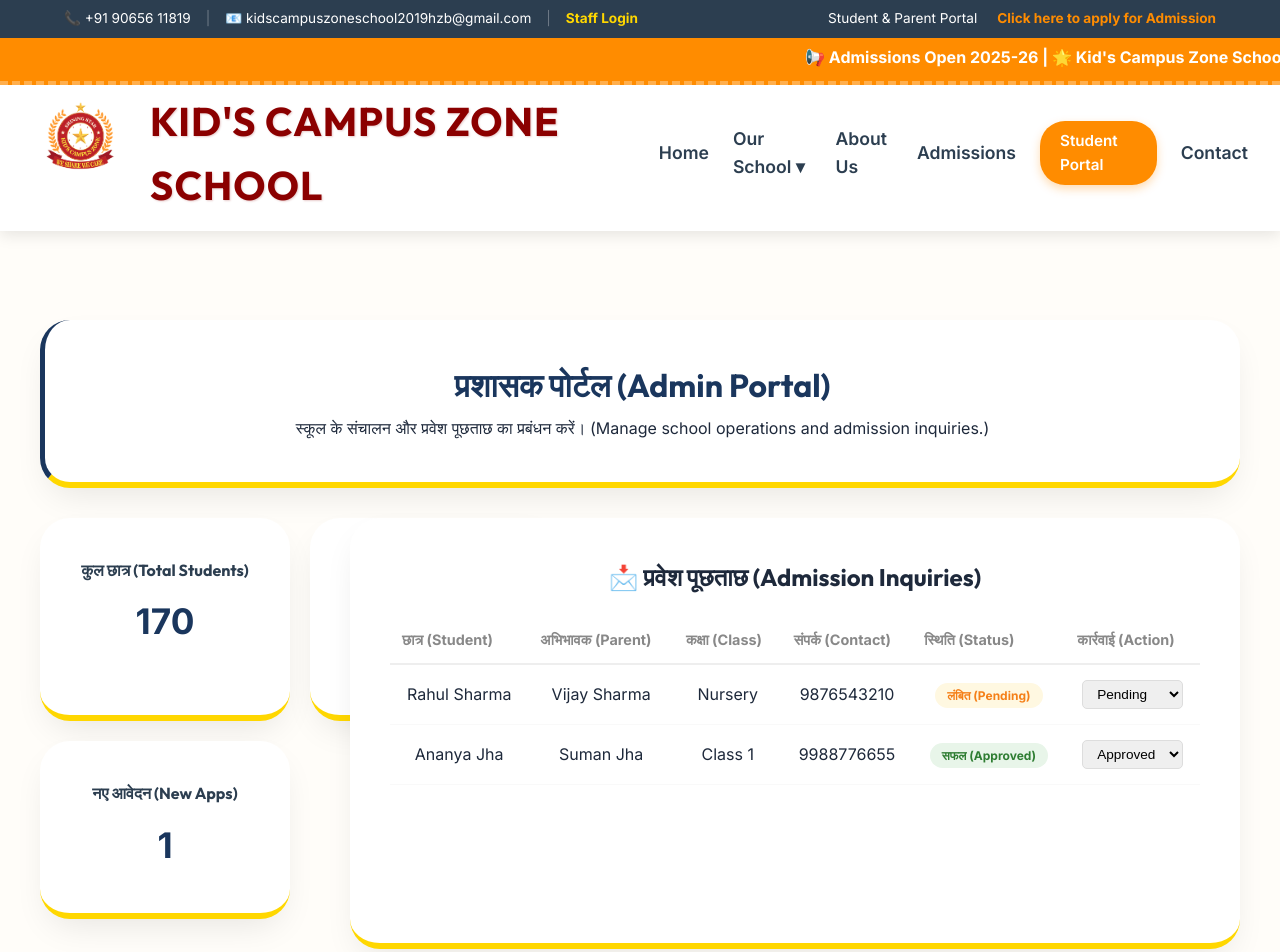
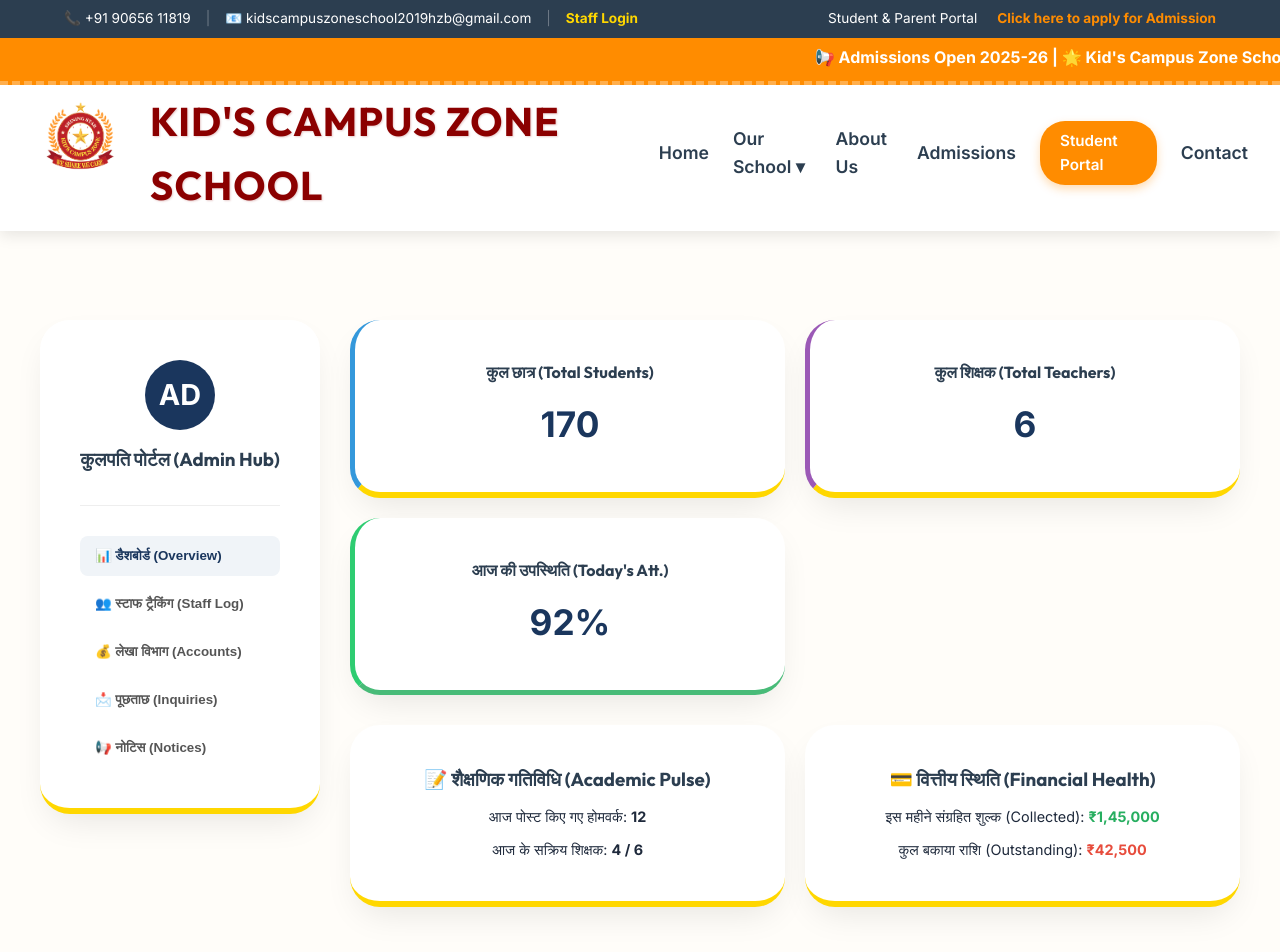
Before and after one commit to RubyGupta-tech/school-website, a React (Vite) app in the folder school-website/: page /admin-dashboard in a window 1280 px wide. Shown: the top 952 px of the page. Built offline with nearby package versions, Linux system fonts and the light colour scheme.

Commit message:
Complete Admin Oversight expansion with Staff Tracking and Financial monitoring

```diff
--- a/school-website/src/pages/AdminDashboard.css
+++ b/school-website/src/pages/AdminDashboard.css
@@ -1,7 +1,95 @@
-.admin-dashboard h1 {
+.dashboard-grid {
+  display: grid;
+  grid-template-columns: 280px 1fr;
+  gap: 30px;
+}
+
+.admin-sidebar {
+  padding: 30px 15px;
+  height: fit-content;
+  position: sticky;
+  top: 130px;
+}
+
+.admin-profile {
+  text-align: center;
+  margin-bottom: 30px;
+  border-bottom: 1px solid #eee;
+  padding-bottom: 20px;
+}
+
+.admin-avatar {
+  width: 70px;
+  height: 70px;
+  background: var(--primary-color);
+  color: white;
+  border-radius: 50%;
+  display: flex;
+  align-items: center;
+  justify-content: center;
+  font-size: 1.8rem;
+  font-weight: 800;
+  margin: 0 auto 15px;
+}
+
+.admin-nav {
+  display: flex;
+  flex-direction: column;
+  gap: 8px;
+}
+
+.admin-nav button {
+  background: none;
+  border: none;
+  padding: 12px 15px;
+  text-align: left;
+  border-radius: 8px;
+  cursor: pointer;
+  font-weight: 600;
+  color: #555;
+  transition: all 0.2s;
+}
+
+.admin-nav button.active {
+  background: #f0f4f8;
   color: var(--primary-color);
-  margin-bottom: 5px;
 }
+
+.admin-nav button:hover:not(.active) {
+  background: #f8f9fa;
+}
+
+.activity-grid {
+  display: grid;
+  grid-template-columns: 1fr 1fr;
+  gap: 20px;
+  margin-top: 20px;
+}
+
+.status-badge {
+  padding: 4px 12px;
+  border-radius: 50px;
+  font-size: 0.75rem;
+  font-weight: 700;
+}
+
+.status-badge.online { background: #e6fffa; color: #319795; border: 1px solid #b2f5ea; }
+.status-badge.offline { background: #f7fafc; color: #718096; border: 1px solid #e2e8f0; }
+
+.checkbox-container {
+  display: flex;
+  align-items: center;
+  gap: 10px;
+  font-size: 0.9rem;
+  color: #555;
+}
+
+@media (max-width: 992px) {
+  .dashboard-grid { grid-template-columns: 1fr; }
+  .admin-sidebar { position: static; }
+  .activity-grid { grid-template-columns: 1fr; }
+}
+
 
 .admin-table {
   width: 100%;
@@ -33,26 +121,20 @@
 .badge.approved { background: #e8f5e9; color: #2e7d32; }
 .badge.rejected { background: #ffebee; color: #c62828; }
 
-.status-select {
-  padding: 5px 10px;
-  border-radius: 5px;
-  border: 1px solid #ddd;
-  font-size: 0.85rem;
-}
-
-.notice-form {
-  display: flex;
-  flex-direction: column;
-  gap: 15px;
-  margin-top: 20px;
-}
-
 .form-input {
+  width: 100%;
   padding: 12px;
   border: 1px solid #ddd;
   border-radius: 8px;
+  margin-bottom: 15px;
 }
 
-@media (max-width: 992px) {
-  .stats-row { grid-template-columns: 1fr !important; }
+.stat-card.primary { border-left: 5px solid #3498db; }
+.stat-card.secondary { border-left: 5px solid #9b59b6; }
+.stat-card.success { border-left: 5px solid #2ecc71; }
+
+.amount {
+  font-size: 2rem;
+  font-weight: 800;
+  color: #2c3e50;
 }
--- a/school-website/src/pages/AdminDashboard.jsx
+++ b/school-website/src/pages/AdminDashboard.jsx
@@ -2,105 +2,173 @@ import { useState, useEffect } from "react";
 import "./AdminDashboard.css";
 
 function AdminDashboard() {
+  const [activeTab, setActiveTab] = useState("overview");
   const [inquiries, setInquiries] = useState([]);
   const [loading, setLoading] = useState(true);
 
   useEffect(() => {
-    // Mock data for inquiries
+    // Mock data for inquiries & school activity
     setInquiries([
-      { id: 1, student_name: "Rahul Sharma", parent_name: "Vijay Sharma", class_applied: "Nursery", contact: "9876543210", status: "Pending" },
-      { id: 2, student_name: "Ananya Jha", parent_name: "Suman Jha", class_applied: "Class 1", contact: "9988776655", status: "Approved" }
+      { id: 1, student_name: "Rahul Sharma", parent_name: "Vijay Sharma", class_applied: "Nursery", contact: "9876543210", status: "Pending", date: "02 April" },
+      { id: 2, student_name: "Ananya Jha", parent_name: "Suman Jha", class_applied: "Class 1", contact: "9988776655", status: "Approved", date: "01 April" }
     ]);
     setLoading(false);
   }, []);
 
-  const handleStatusChange = (id, newStatus) => {
-    setInquiries(prev => prev.map(inq => inq.id === id ? { ...inq, status: newStatus } : inq));
-  };
+  const staffLogs = [
+    { name: "Sanjay Kumar", login: "08:45 AM", logout: "02:30 PM", status: "Offline" },
+    { name: "Priya Singh", login: "08:50 AM", logout: "---", status: "Online" },
+    { name: "Mohit Verma", login: "09:00 AM", logout: "02:45 PM", status: "Offline" },
+    { name: "Anjali Dubey", login: "08:30 AM", logout: "---", status: "Online" }
+  ];
 
   if (loading) return <div className="container">Loading...</div>;
 
   return (
     <div className="admin-dashboard container section" style={{ marginTop: 'var(--header-height)' }}>
-      <div className="dashboard-header card">
-        <h1>प्रशासक पोर्टल (Admin Portal)</h1>
-        <p>स्कूल के संचालन और प्रवेश पूछताछ का प्रबंधन करें। (Manage school operations and admission inquiries.)</p>
+      <div className="dashboard-grid">
+
+        {/* Sidebar Navigation */}
+        <aside className="admin-sidebar card">
+           <div className="admin-profile">
+              <div className="admin-avatar">AD</div>
+              <h3>कुलपति पोर्टल (Admin Hub)</h3>
            </div>
+           <nav className="admin-nav">
+              <button className={activeTab === 'overview' ? 'active' : ''} onClick={() => setActiveTab('overview')}>📊 डैशबोर्ड (Overview)</button>
+              <button className={activeTab === 'staff' ? 'active' : ''} onClick={() => setActiveTab('staff')}>👥 स्टाफ ट्रैकिंग (Staff Log)</button>
+              <button className={activeTab === 'accounts' ? 'active' : ''} onClick={() => setActiveTab('accounts')}>💰 लेखा विभाग (Accounts)</button>
+              <button className={activeTab === 'inquiries' ? 'active' : ''} onClick={() => setActiveTab('inquiries')}>📩 पूछताछ (Inquiries)</button>
+              <button className={activeTab === 'notices' ? 'active' : ''} onClick={() => setActiveTab('notices')}>📢 नोटिस (Notices)</button>
+           </nav>
+        </aside>
 
-      <div className="dashboard-grid">
-        {/* Statistics Summary */}
+        {/* Main Content */}
+        <main className="admin-main">
+
+          {/* OVERVIEW TAB */}
+          {activeTab === 'overview' && (
+            <div className="animation-fade-in">
                <div className="stats-row">
-          <div className="stat-card card">
+                  <div className="stat-card card primary">
                     <h3>कुल छात्र (Total Students)</h3>
                     <p className="amount">170</p>
                   </div>
-          <div className="stat-card card">
+                  <div className="stat-card card secondary">
                     <h3>कुल शिक्षक (Total Teachers)</h3>
                     <p className="amount">6</p>
                   </div>
-          <div className="stat-card card">
-            <h3>नए आवेदन (New Apps)</h3>
-            <p className="amount">{inquiries.filter(i => i.status === 'Pending').length}</p>
+                  <div className="stat-card card success">
+                    <h3>आज की उपस्थिति (Today's Att.)</h3>
+                    <p className="amount">92%</p>
                   </div>
                </div>
 
+               <div className="activity-grid">
+                  <div className="card">
+                     <h3>📝 शैक्षणिक गतिविधि (Academic Pulse)</h3>
+                     <p style={{ margin: '10px 0', fontSize: '0.9rem' }}>आज पोस्ट किए गए होमवर्क: <b>12</b></p>
+                     <p style={{ fontSize: '0.9rem' }}>आज के सक्रिय शिक्षक: <b>4 / 6</b></p>
+                  </div>
+                  <div className="card">
+                     <h3>💳 वित्तीय स्थिति (Financial Health)</h3>
+                     <p style={{ margin: '10px 0', fontSize: '0.9rem' }}>इस महीने संग्रहित शुल्क (Collected): <b style={{ color: '#27ae60' }}>₹1,45,000</b></p>
+                     <p style={{ fontSize: '0.9rem' }}>कुल बकाया राशि (Outstanding): <b style={{ color: '#e74c3c' }}>₹42,500</b></p>
+                  </div>
+               </div>
+            </div>
+          )}
 
-        {/* Admission Inquiries */}
-        <section className="inquiries-section card">
-          <h2>📩 प्रवेश पूछताछ (Admission Inquiries)</h2>
+          {/* STAFF TRACKING TAB */}
+          {activeTab === 'staff' && (
+            <div className="animation-fade-in card">
+               <h2>👥 शिक्षक उपस्थिति ट्रैकिंग (Staff Attendance Log)</h2>
+               <table className="admin-table">
+                  <thead>
+                     <tr>
+                        <th>शिक्षक (Teacher)</th>
+                        <th>लॉगिन (Login)</th>
+                        <th>लॉगआउट (Logout)</th>
+                        <th>स्थिति (Status)</th>
+                     </tr>
+                  </thead>
+                  <tbody>
+                     {staffLogs.map((log, i) => (
+                        <tr key={i}>
+                           <td style={{ fontWeight: 'bold' }}>{log.name}</td>
+                           <td style={{ color: '#2980b9' }}>{log.login}</td>
+                           <td style={{ color: '#7f8c8d' }}>{log.logout}</td>
+                           <td>
+                              <span className={`status-badge ${log.status.toLowerCase()}`}>
+                                 {log.status === 'Online' ? 'सक्रिय (Online)' : 'बाहर (Offline)'}
+                              </span>
+                           </td>
+                        </tr>
+                     ))}
+                  </tbody>
+               </table>
+            </div>
+          )}
+
+          {/* ACCOUNTS TAB */}
+          {activeTab === 'accounts' && (
+            <div className="animation-fade-in">
+               <div className="card">
+                  <h2>💰 शुल्क संग्रह विवरण (Fee Collection Analytics)</h2>
+                  <div className="chart-placeholder" style={{ height: '150px', background: '#f8f9fa', borderRadius: '10px', display: 'flex', alignItems: 'center', justifyContent: 'center', margin: '20px 0', border: '1px dashed #ddd' }}>
+                     [ मासिक संग्रह चार्ट यहाँ होगा - Monthly Collection Chart Placeholder ]
+                  </div>
+                  <div className="stats-row mini">
+                     <div className="stat-card card"><h4>Paid Students</h4><p>135</p></div>
+                     <div className="stat-card card"><h4>Unpaid Students</h4><p>35</p></div>
+                  </div>
+               </div>
+            </div>
+          )}
+
+          {/* INQUIRIES TAB */}
+          {activeTab === 'inquiries' && (
+            <div className="animation-fade-in card">
+               <h2>📩 नई प्रवेश पूछताछ (Admission Inquiries)</h2>
                <table className="admin-table">
                   <thead>
                     <tr>
                       <th>छात्र (Student)</th>
-                <th>अभिभावक (Parent)</th>
                       <th>कक्षा (Class)</th>
                       <th>संपर्क (Contact)</th>
                       <th>स्थिति (Status)</th>
-                <th>कार्रवाई (Action)</th>
                     </tr>
                   </thead>
                   <tbody>
                     {inquiries.map(inq => (
                       <tr key={inq.id}>
                         <td>{inq.student_name}</td>
-                  <td>{inq.parent_name}</td>
                         <td>{inq.class_applied}</td>
                         <td>{inq.contact}</td>
-                  <td>
-                    <span className={`badge ${inq.status.toLowerCase()}`}>
-                      {inq.status === 'Pending' ? 'लंबित' : 'सफल'} ({inq.status})
-                    </span>
-                  </td>
-                  <td>
-                    <select
-                      value={inq.status}
-                      onChange={(e) => handleStatusChange(inq.id, e.target.value)}
-                      className="status-select"
-                    >
-                      <option value="Pending">Pending</option>
-                      <option value="Approved">Approved</option>
-                      <option value="Rejected">Rejected</option>
-                    </select>
-                  </td>
+                        <td><span className={`badge ${inq.status.toLowerCase()}`}>{inq.status}</span></td>
                       </tr>
                     ))}
                   </tbody>
                </table>
-        </section>
+            </div>
+          )}
 
-        {/* Notice Board Management */}
-        <section className="admin-notices card">
-          <h2>📢 नोटिस बोर्ड प्रबंधन (Notice Management)</h2>
+          {/* NOTICES TAB */}
+          {activeTab === 'notices' && (
+            <div className="animation-fade-in card">
+               <h2>📢 स्कूल नोटिस बोर्ड (School Notice Board)</h2>
                <div className="notice-form">
-            <input type="text" placeholder="Title (शीर्षक)" className="form-input" />
-            <textarea placeholder="Content (विवरण)" rows="3" className="form-input"></textarea>
-            <div style={{ display: 'flex', gap: '10px', alignItems: 'center' }}>
-               <input type="checkbox" id="isHoliday" />
-               <label htmlFor="isHoliday">इसे अवकाश के रूप में चिह्नित करें (Mark as Holiday)</label>
+                  <input type="text" placeholder="शीर्षक (Notice Title)" className="form-input" />
+                  <textarea placeholder="विवरण (Details)" rows="4" className="form-input"></textarea>
+                  <label className="checkbox-container">
+                     <input type="checkbox" /> इसे अवकाश (Holiday) के रूप में चिह्नित करें
+                  </label>
+                  <button className="btn btn-primary" style={{ marginTop: '10px' }}>नोटिस प्रकाशित करें (Publish Notice)</button>
                </div>
-            <button className="btn btn-primary" style={{ marginTop: '10px' }}>नोटिस पोस्ट करें (Post Notice)</button>
             </div>
-        </section>
+          )}
+
+        </main>
       </div>
     </div>
   );
```
Lines whose indentation alone changed are shown as unchanged.
